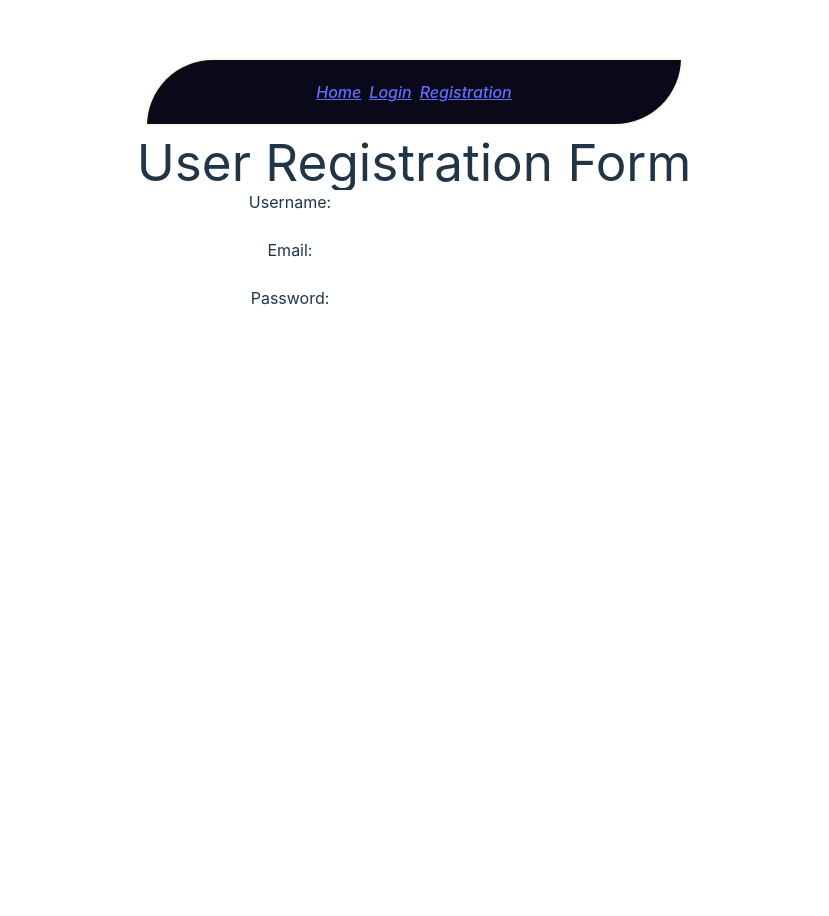
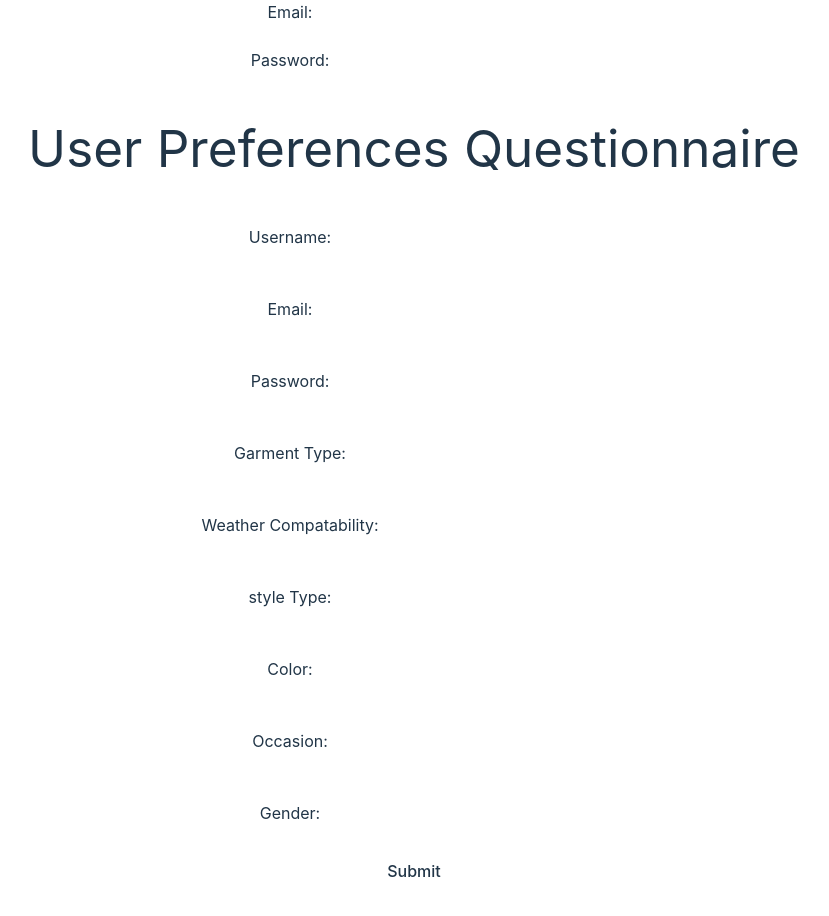
Before and after one commit to FSA-Fit-Check/Fit-Check, a React (Vite) app: page /registration in a window 1280 px wide. Shown: the part 220-1136 px from the top of the page, without its empty margins (226-1055 px from the left). Before the commit the page ends 800 px from the top, so only its background shows below. Built offline with nearby package versions, Linux system fonts and the light colour scheme; the HTML template or start-up script is replaced by a standard one.

Commit message:
added user pref form and imported to landing page for testing.

```diff
--- a/src/App.jsx
+++ b/src/App.jsx
@@ -5,6 +5,7 @@ import Registration from './components/registration.jsx';
 import Login from './components/login.jsx';
 import Navbar from './components/navbar.jsx';
 import {Routes, Route} from 'react-router-dom';
+import UserPrefForm from './components/userPreferences.jsx';
 
 function App() {
   console.log(`test`)
@@ -23,6 +24,9 @@ function App() {
           <Registration/>
         } />
       </Routes>
+      <br />
+      <br />
+      < UserPrefForm />
     </>
   )
 }
--- a/src/components/userPreferences.jsx
+++ b/src/components/userPreferences.jsx
@@ -1,5 +1,71 @@
-const userPrefForm = () => {
+import React from 'react';
 
-}
+const UserPrefForm = () => {
 
-export default userPrefForm;
+      return (
+        <div>
+          <h1>User Preferences Questionnaire</h1>
+          <br />
+          <br />
+          <form>
+            <label>
+                Username:
+                <input type="text" name="name"/>
+            </label>
+            <br/>
+            <label>
+                <br />
+                <br />
+                Email:
+                <input type="email" name="email"/><br/>
+            </label>
+            <br/>
+            <br/>
+            <label>
+                Password:
+                <input type="password" name="password"/><br/>
+            </label>
+            <br/>
+            <br/>
+            <label>
+                Garment Type:
+                <input type="text" name="Garment Type"/><br/>
+            </label>
+            <br />
+            <br />
+            <label>
+                Weather Compatability:
+                <input type="text" name="Weather Compatability"/><br/>
+            </label>
+            <br/>
+            <br/>
+            <label>
+                style Type:
+                <input type="password" name="style Type"/><br/>
+            </label>
+            <br/>
+            <br/>
+            <label>
+                Color:
+                <input type="text" name="Color"/><br/>
+            </label>
+            <br/>
+            <br/>
+            <label>
+                Occasion:
+                <input type="text" name="Occasion"/><br/>
+            </label>
+            <br/>
+            <br/>
+            <label>
+                Gender:
+                <input type="text" name="Gender"/><br/>
+            </label>
+            <br />
+            <button type="submit">Submit</button>
+            </form>
+        </div>
+      );
+    };
+
+export default UserPrefForm;
```
